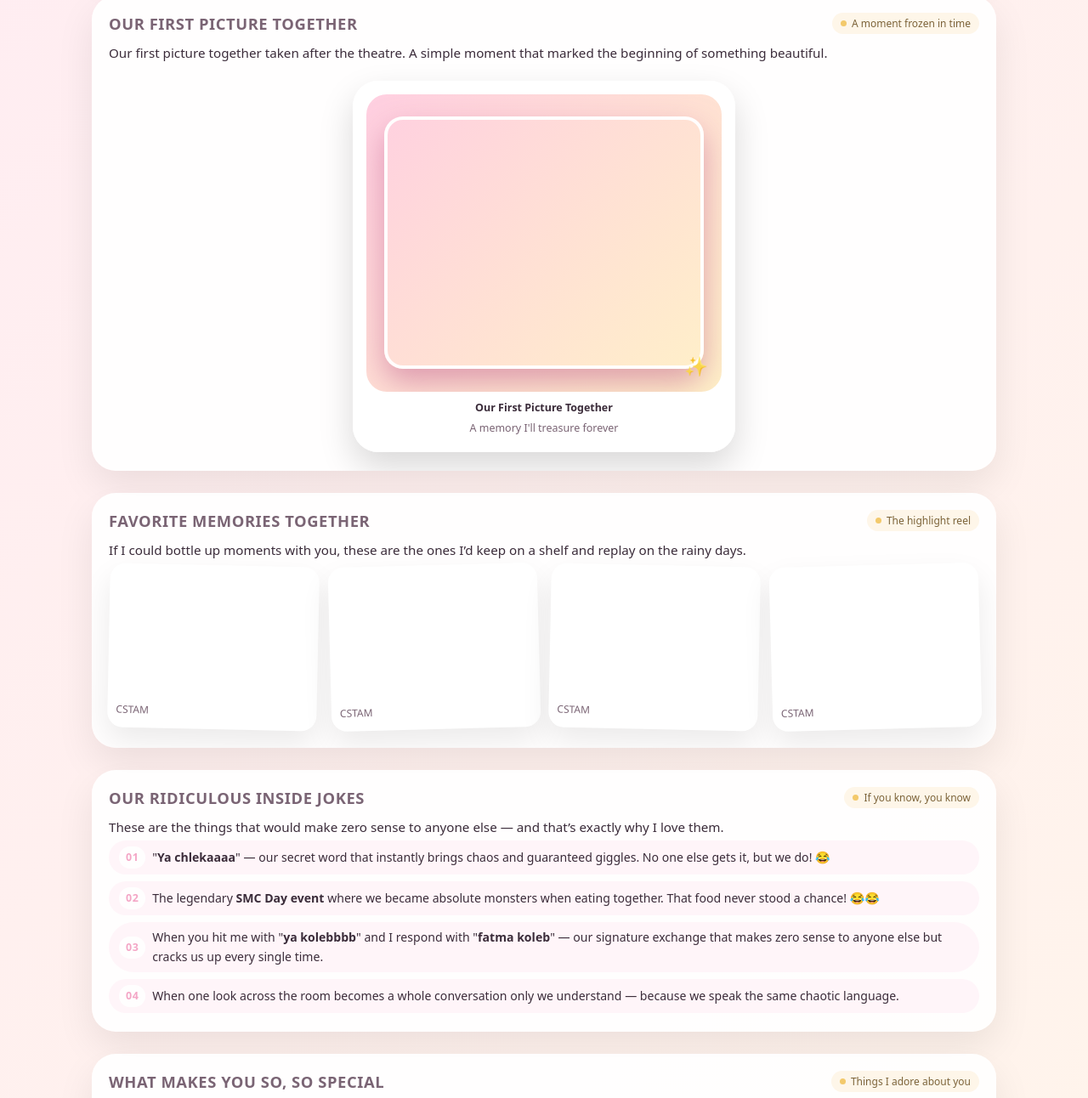
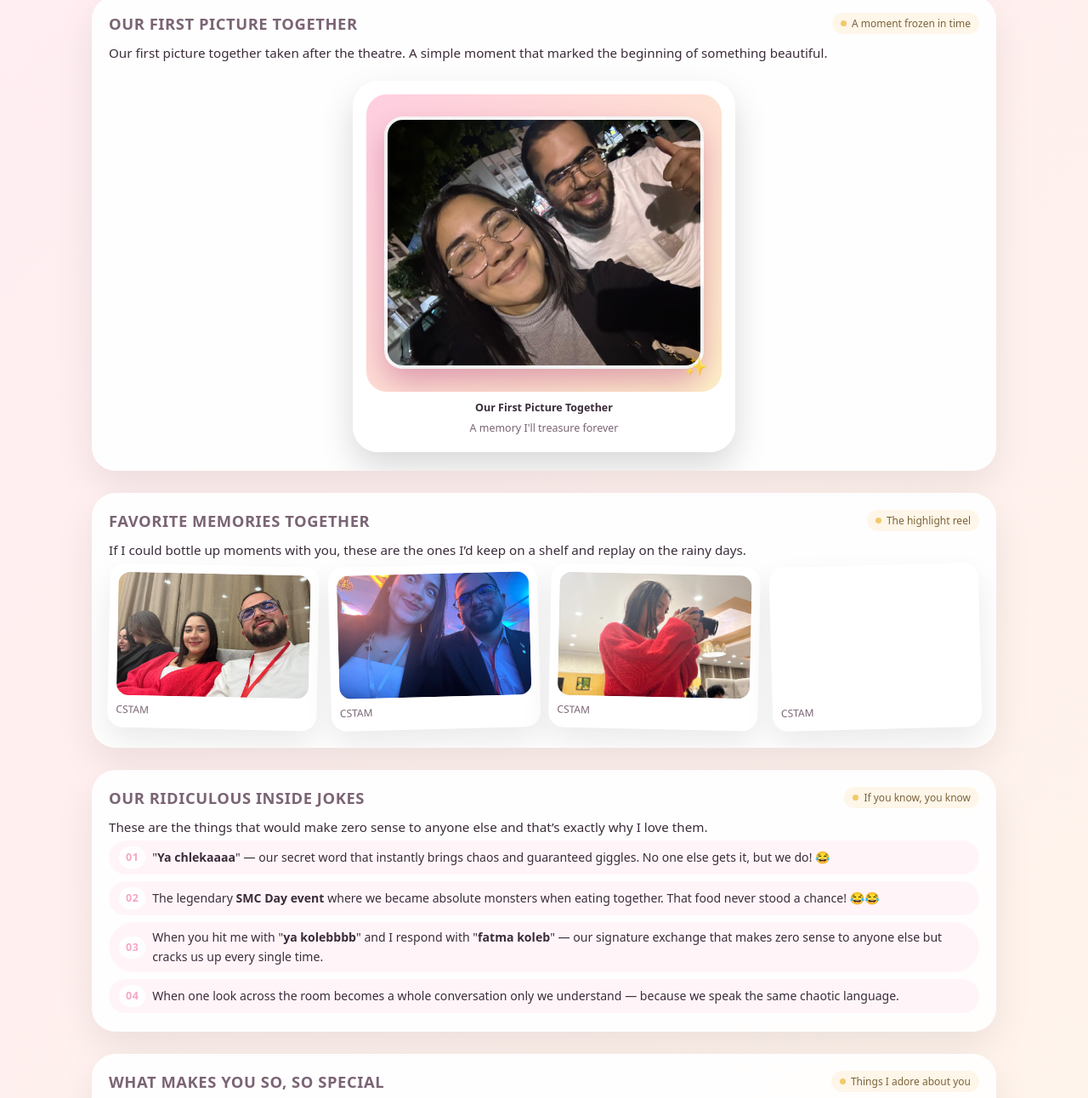
Before and after one commit to MohamedZouari4/birthday-website, a plain HTML site: page index.html in a window 1280 px wide. Shown: the part 1226-2518 px from the top of the page at 85% size. Drawn offline with nearby package versions, Linux system fonts and the light colour scheme; grey boxes are pictures that could not be loaded.

Commit message:
first commit

```diff
--- a/index.html
+++ b/index.html
@@ -322,7 +322,7 @@
       border: 4px solid rgba(255, 255, 255, 0.95);
       background-size: cover;
       background-position: center;
-      background-image: url("1.jpg");
+      background-image: url("ressources/1.jpg");
       box-shadow: 0 16px 35px rgba(189, 85, 138, 0.5);
     }
 
@@ -1113,8 +1113,7 @@
 
     <!-- Hidden audio (replace src with your own mp3 path if you have one) -->
     <audio id="bgMusic" loop>
-      <!-- Example: <source src="your-birthday-song.mp3" type="audio/mpeg" /> -->
-      <source src="" type="audio/mpeg" />
+      <source src="ressources/music.mp3" type="audio/mpeg" />
     </audio>
 
     <!-- Hero / Opening -->
@@ -1265,7 +1264,7 @@
           <div style="display: flex; justify-content: center; margin-top: 20px;">
             <div class="hero-photo-card" style="max-width: 450px; width: 100%; transform: rotate(0deg);">
               <div class="hero-photo-card-inner" style="height: 350px;">
-                <div class="hero-photo-placeholder" style="width: 90%; height: 85%; background-image: url('6.jpg');"></div>
+                <div class="hero-photo-placeholder" style="width: 90%; height: 85%; background-image: url('ressources/6.jpg');"></div>
               </div>
               <div class="hero-photo-caption" style="justify-content: center; text-align: center; flex-direction: column; gap: 4px;">
                 <span class="label">Our First Picture Together</span>
@@ -1294,21 +1293,21 @@
           </p>
           <div class="memories-grid">
             <div class="memory-card">
-              <div class="memory-photo" style="background-image: url('2.jpg');"></div>
+              <div class="memory-photo" style="background-image: url('ressources/2.jpg');"></div>
               <div class="memory-caption">
                 <span class="date">CSTAM</span>
               </div>
             </div>
 
             <div class="memory-card">
-              <div class="memory-photo" style="background-image: url('3.jpg');"></div>
+              <div class="memory-photo" style="background-image: url('ressources/3.jpg');"></div>
               <div class="memory-caption">
                 <span class="date">CSTAM</span>
               </div>
             </div>
 
             <div class="memory-card">
-              <div class="memory-photo" style="background-image: url('4.jpg');"></div>
+              <div class="memory-photo" style="background-image: url('ressources/4.jpg');"></div>
               <div class="memory-caption">
                 <span class="date">CSTAM</span>
               </div>
@@ -1317,7 +1316,7 @@
             <div class="memory-card">
               <div class="memory-photo">
                 <video autoplay loop muted playsinline>
-                  <source src="5.mp4" type="video/mp4">
+                  <source src="ressources/5.mp4" type="video/mp4">
                 </video>
               </div>
               <div class="memory-caption">
@@ -1341,7 +1340,7 @@
         </div>
         <div class="section-body">
           <p>
-            These are the things that would make zero sense to anyone else — and that’s exactly why I love
+            These are the things that would make zero sense to anyone else and that’s exactly why I love
             them.
           </p>
           <ul class="jokes-list">
```
Also changed, not shown: 1 other file.
